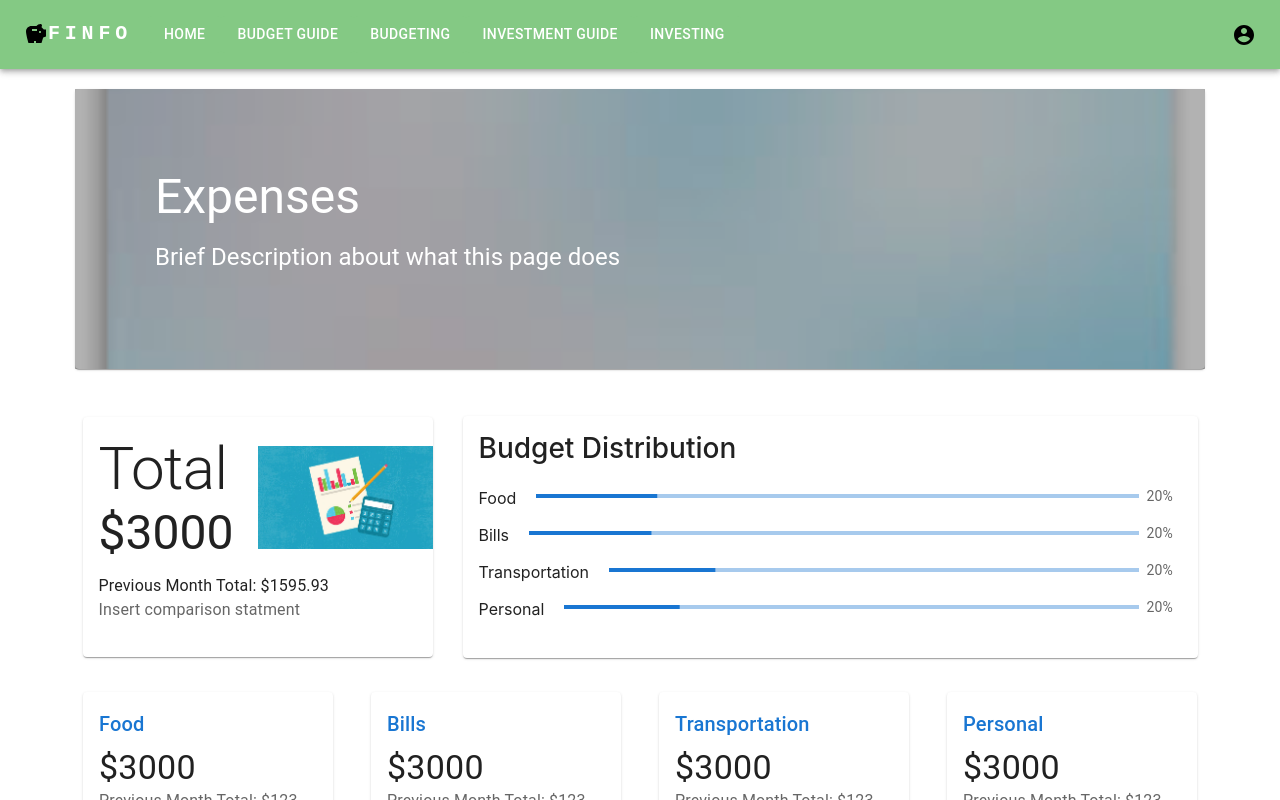
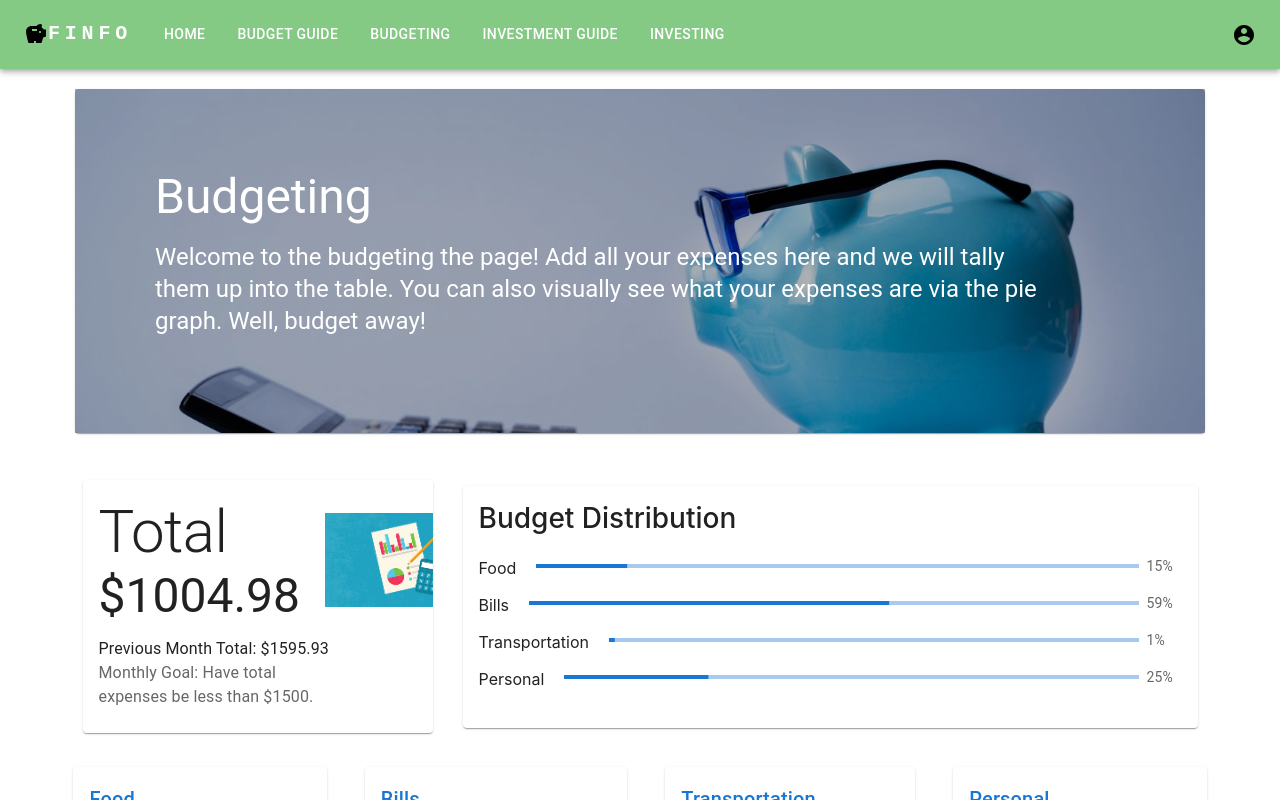
Before and after one commit to evelyn-tse/ghh-2022, a React (Create React App) app: page /budgeting in a window 1280 px wide. Shown: the top 800 px of the page. Built offline with nearby package versions, Linux system fonts and the light colour scheme.

Commit message:
fix budgeting page

```diff
--- a/src/Components/Budget/Budget.js
+++ b/src/Components/Budget/Budget.js
@@ -4,6 +4,7 @@ import Total from "./Total.js";
 import "./Budget.css";
 import About from "./About.js";
 import image2 from "../Roi/image2.jpeg";
+import image5 from "./image5.jpeg";
 import MainTotal from "./MainTotal.js";
 import Distribution from "./Distribution.js";
 import DisplayFormData from "../Testing/DisplayFormData.js";
@@ -11,17 +12,17 @@ import DisplayFormData from "../Testing/DisplayFormData.js";
 const Budget = () => {
   return (
     <div>
-        <About image={image2} imageText={"image2"} title={"Expenses"} content={"Brief Description about what this page does"}/>
+        <About image={image5} imageText={"image5"} title={"Budgeting"} content={"Welcome to the budgeting the page! Add all your expenses here and we will tally them up into the table. You can also visually see what your expenses are via the pie graph. Well, budget away!"}/>
         {/* <Expense/> */}
         <div className="MainTotalCards">
-          <MainTotal image={image2} title={"Total"} total={"$3000"} date={"May 2022 - Present"}/>
+          <MainTotal image={image2} title={"Total"} total={"$1004.98"}/>
           <Distribution/>
         </div>
         <div className="TotalCards">
-          <Total title={"Food "} total={"$3000"} previous={"123"}/>
-          <Total title={"Bills"} total={"$3000"} previous={"123"}/>
-          <Total title={"Transportation"} total={"$3000"} previous={"123"}/>
-          <Total title={"Personal"} total={"$3000"} previous={"123"}/>
+          <Total title={"Food "} total={"$150.79"} previous={"210.55"}/>
+          <Total title={"Bills"} total={"$591.52"} previous={"1133.63"}/>
+          <Total title={"Transportation"} total={"$10.54"} previous={"11.45"}/>
+          <Total title={"Personal"} total={"$251.53"} previous={"240.30"}/>
         </div>
         <DisplayFormData/>
     </div>
--- a/src/Components/Budget/Distribution.js
+++ b/src/Components/Budget/Distribution.js
@@ -36,11 +36,19 @@ function LinearProgressWithLabel(props) {
 
 const Distribution = props => {
 
-    const [progress, setProgress] = React.useState(20);
+    const [progress1, setProgress1] = React.useState(15);
+    const [progress2, setProgress2] = React.useState(59);
+    const [progress3, setProgress3] = React.useState(1);
+    const [progress4, setProgress4] = React.useState(25);
+
 
     const handleChange = (prop) => (event) => {
-        setProgress({ progress, [prop]: event.target.value });
-      };
+        setProgress1({ progress1, [prop]: event.target.value });
+        setProgress2({ progress2, [prop]: event.target.value });
+        setProgress3({ progress3, [prop]: event.target.value });
+        setProgress4({ progress4, [prop]: event.target.value });
+
+    };
 
     return (
       <div className = "InfoCard">
@@ -50,25 +58,25 @@ const Distribution = props => {
         <div className="Distribution">
         <p>Food</p>
         <Box sx={{ width: '100%' }}>
-            <LinearProgressWithLabel value={progress} />
+            <LinearProgressWithLabel value={progress1} />
         </Box>
         </div>
         <div className="Distribution">
         <p>Bills</p>
         <Box sx={{ width: '100%' }}>
-            <LinearProgressWithLabel value={progress} />
+            <LinearProgressWithLabel value={progress2} />
         </Box>
         </div>
         <div className="Distribution">
         <p>Transportation</p>
         <Box sx={{ width: '100%' }}>
-            <LinearProgressWithLabel value={progress} />
+            <LinearProgressWithLabel value={progress3} />
         </Box>
         </div>
         <div className="Distribution">
         <p>Personal</p>
         <Box sx={{ width: '100%' }}>
-            <LinearProgressWithLabel value={progress} />
+            <LinearProgressWithLabel value={progress4} />
         </Box>
         </div>
       </CardContent>
--- a/src/Components/Budget/MainTotal.js
+++ b/src/Components/Budget/MainTotal.js
@@ -34,7 +34,10 @@ const MainTotal = props => {
         Previous Month Total: $1595.93
         </Typography>
         <Typography color="text.secondary" sx={{ flex: 1 }}>
-        Insert comparison statment
+        Monthly Goal: Have total
+        </Typography>
+        <Typography color="text.secondary" sx={{ flex: 1 }}>
+        expenses be less than $1500.
         </Typography>
       </CardContent>
     </Card>
--- a/src/Components/Testing/DisplayFormData.js
+++ b/src/Components/Testing/DisplayFormData.js
@@ -13,6 +13,8 @@ import Typography from '@mui/material/Typography';
 import ExpandMoreIcon from '@mui/icons-material/ExpandMore';
 import Button from '@mui/material/Button';
 import "../RoiCalc/InvestTable.css";
+import table from "./table.png";
+
 
 const DisplayFormData = () => {
 
@@ -53,11 +55,11 @@ const DisplayFormData = () => {
             backgroundSize: 'cover',
             backgroundRepeat: 'no-repeat',
             backgroundPosition: 'center',
-            backgroundImage: `url(${image2})`,
+            backgroundImage: `url(${table})`,
         }}
         >
         {/* Increase the priority of the hero background image */}
-        {<img style={{ display: 'none' }} src={image2} alt={"image2"} />}
+        {<img style={{ display: 'none' }} src={table} alt={"table"} />}
     <Box
             sx={{
             position: 'absolute',
```
Also changed, not shown: src/Components/Budget/image5.jpeg (added), src/Components/Testing/table.png (added).
